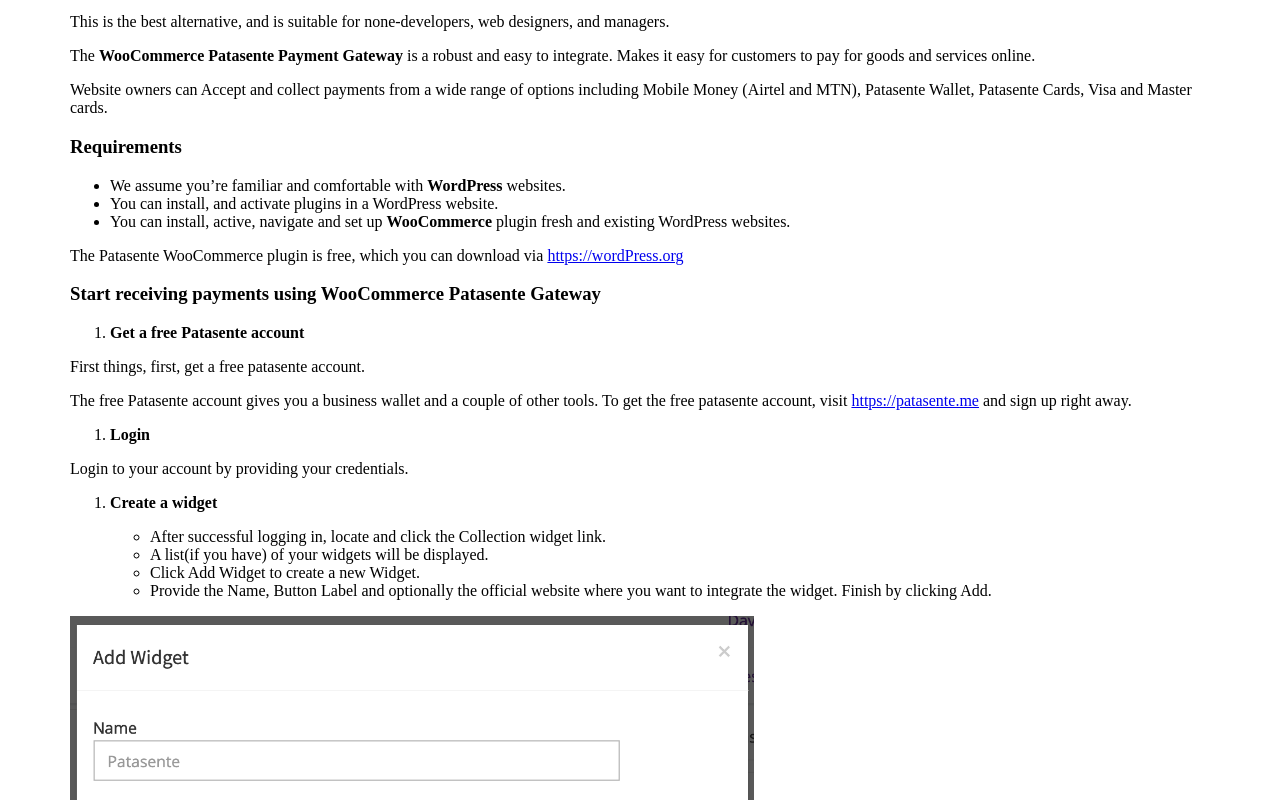
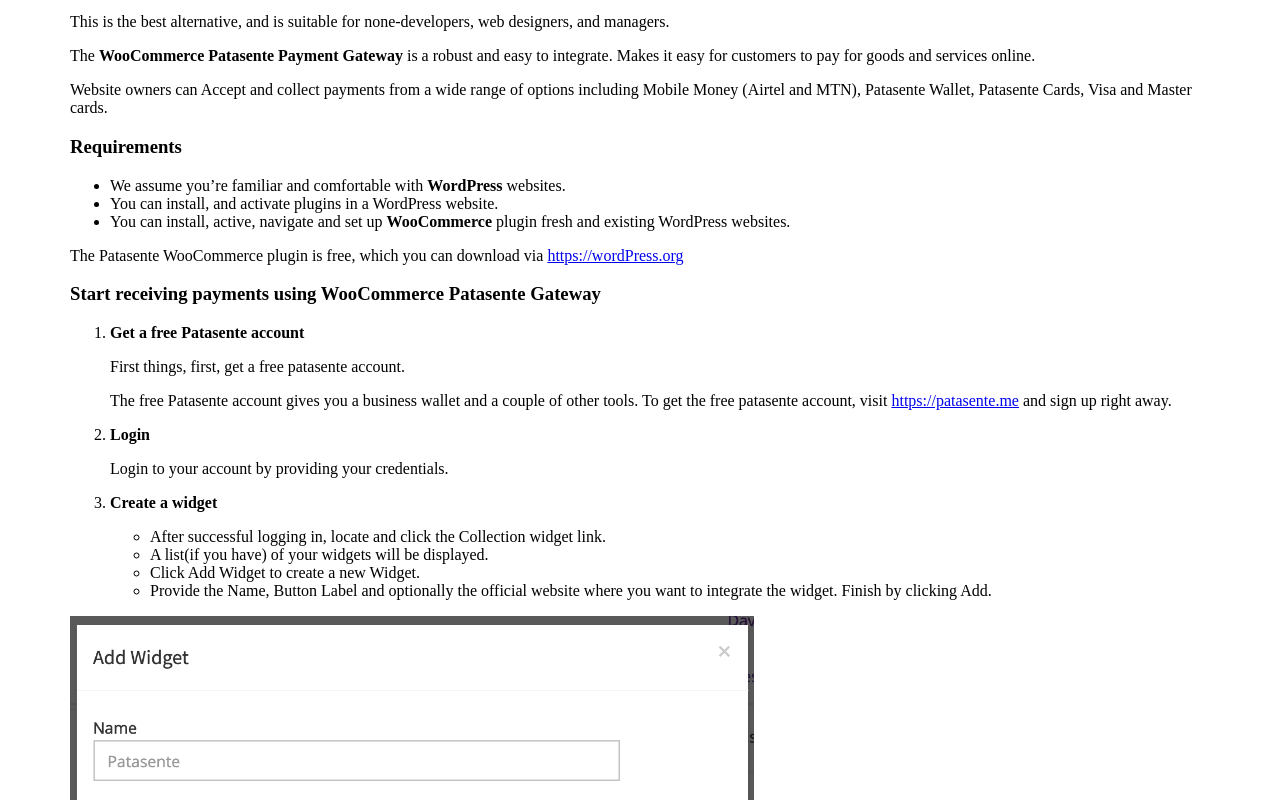
Before and after one commit to davidofug/davidofug.github.io, a plain HTML site: page index.html in a window 1280 px wide. Shown: the part 529-1329 px from the top of the page. Drawn offline with Linux system fonts and the light colour scheme.

Commit message:
Formatting

```diff
--- a/index.html
+++ b/index.html
@@ -35,15 +35,14 @@
     <p>The Patasente WooCommerce plugin is free, which you can download via <a href="https://wordPress.org">https://wordPress.org</a></p>
     <h3 id="start-receiving-payments-using-woocommerce-patasente-gateway">Start receiving payments using WooCommerce Patasente Gateway</h3>
     <ol>
-    <li><strong>Get a free Patasente account</strong></li>
-    </ol>
-    <p>First things, first, get a free patasente account.</p>
-    <p>The free Patasente account gives you a business wallet and a couple of other tools. To get the free patasente account, visit <a href="https://patasente.me">https://patasente.me</a> and sign up right away.</p>
-    <ol>
-    <li><strong>Login</strong></li>
-    </ol>
-    <p>Login to your account by providing your credentials.</p>
-    <ol>
+    <li>
+        <strong>Get a free Patasente account</strong><br/>
+        <p>First things, first, get a free patasente account.</p>
+        <p>The free Patasente account gives you a business wallet and a couple of other tools. To get the free patasente account, visit <a href="https://patasente.me">https://patasente.me</a> and sign up right away.</p>
+    </li>
+    <li><strong>Login</strong><br/>
+        <p>Login to your account by providing your credentials.</p>
+    </li>
     <li><p><strong>Create a widget</strong></p>
     <ul>
     <li>After successful logging in, locate and click the Collection widget link.</li>
```
